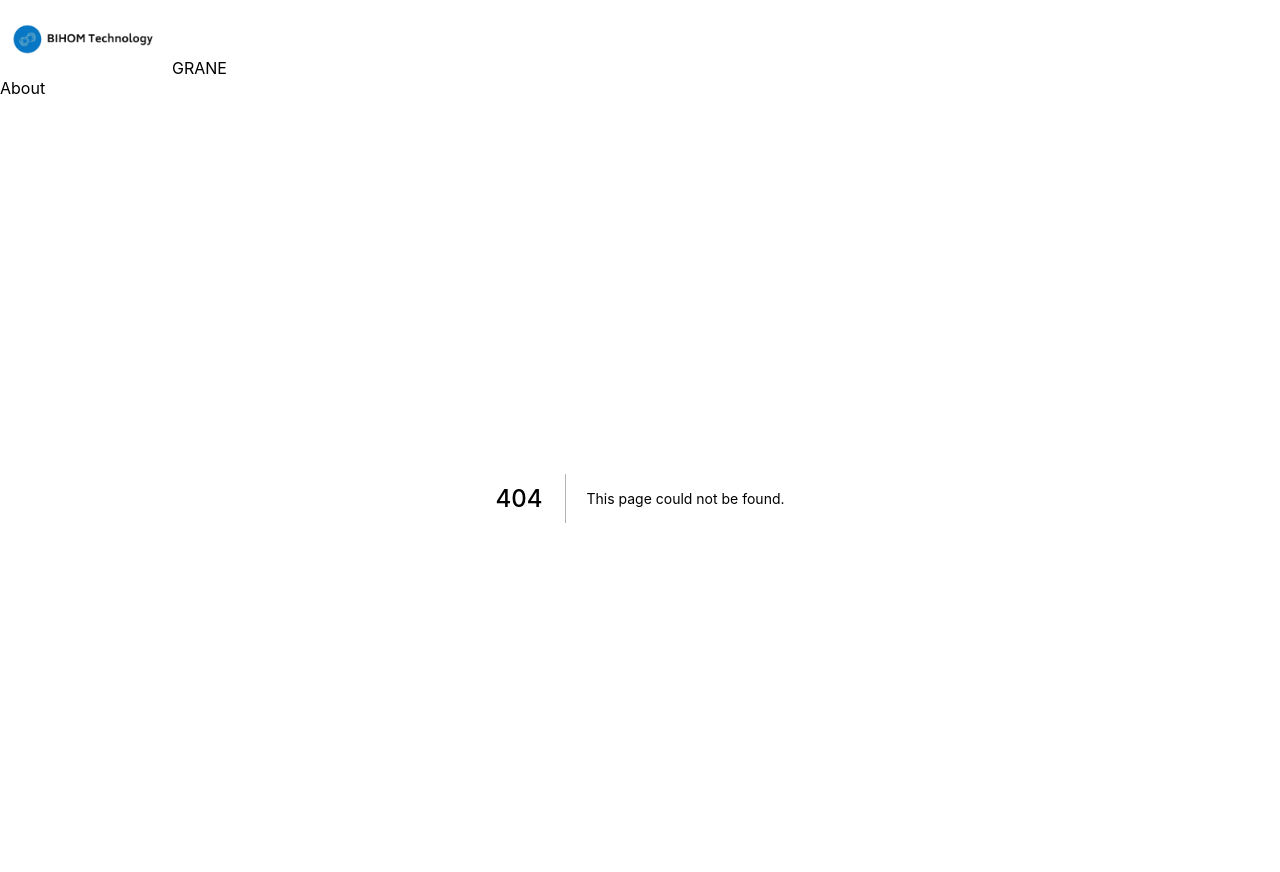
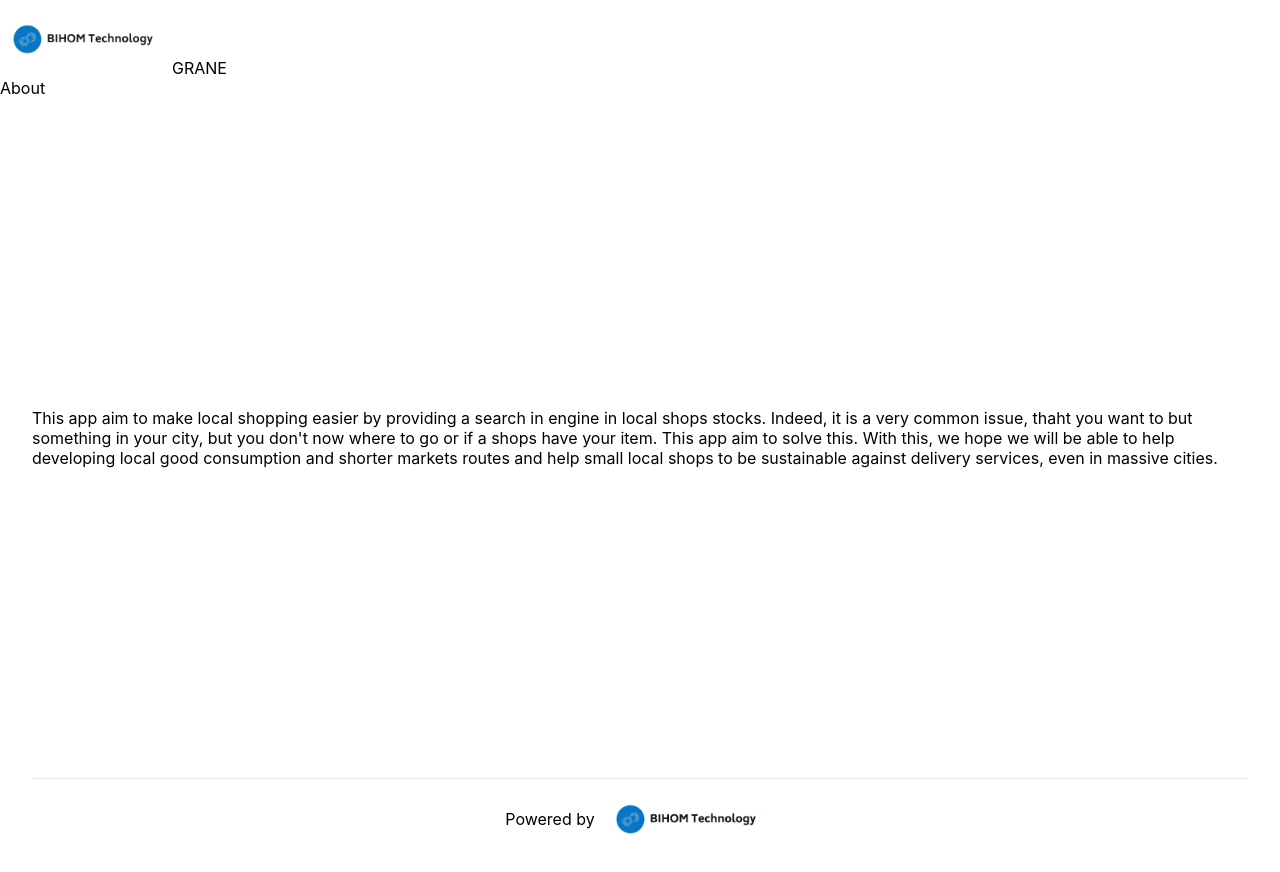
Before and after one commit to ManuSerp/GRANE-WEB, a Next.js app in the folder my-app/: page /about in a window 1280 px wide. Before the commit this address had no page. Shown: the top 872 px of the page. Built offline with nearby package versions, Linux system fonts and the light colour scheme.

Commit message:
about page

```diff
--- /dev/null
+++ b/my-app/pages/about.js
@@ -0,0 +1,40 @@
+import Head from 'next/head'
+import Image from 'next/image'
+import styles from '../styles/Home.module.css'
+
+export default function About() {
+  return (
+    <div className={styles.container}>
+      <Head>
+        <title>Download</title>
+        <meta name="description" content="Download page" />
+        <link rel="icon" href="/favicon.ico" />
+      </Head>
+
+      <main className={styles.main}>
+        <p>
+          This app aim to make local shopping easier by providing a search in engine in local shops stocks.
+
+          Indeed, it is a very common issue, thaht you want to but something in your city, but you don't now where to go or if a shops have your item.
+
+          This app aim to solve this.
+
+          With this, we hope we will be able to help developing local good consumption and shorter markets routes and help small local shops to be sustainable against delivery services, even in massive cities.
+
+
+
+        </p>
+
+
+      </main>
+
+      <footer className={styles.footer}>
+
+          Powered by{' '}
+          <span className={styles.logo}>
+            <Image src="/bihom_pr.png.jpg" alt="bihom logo" width={172} height={74} />
+          </span>
+      </footer>
+    </div>
+  )
+}
```
